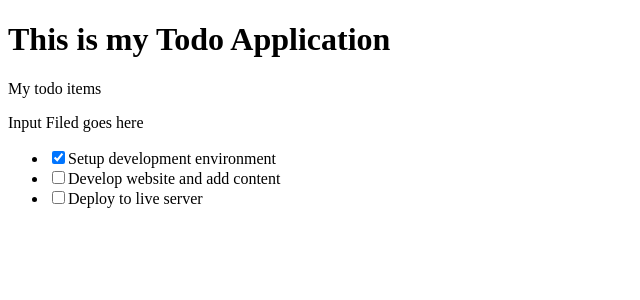
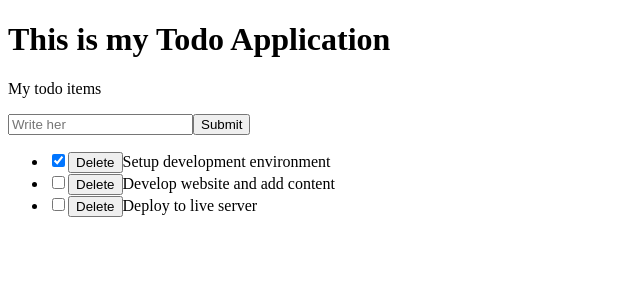
Before and after one commit to tumainimaganiko/react-todo-lists, a React (Vite) app: page / in a window 1280 px wide. Shown: the top 300 px of the page, without its empty margins (0-640 px from the left). Built offline with nearby package versions, Linux system fonts and the light colour scheme.

Commit message:
Add Todo list items

```diff
--- a/src/components/InputTodo.jsx
+++ b/src/components/InputTodo.jsx
@@ -1,6 +1,23 @@
-const InputTodo = () => {
+import { useState } from "react";
+
+const InputTodo = ( { addTodoItem }) => {
+
+    const [title, setTitle] = useState('');
+
+
+    const handleSubmit = (e) => {
+        e.preventDefault();
+        addTodoItem(title);
+        setTitle('');
+    }
+    const handleInput = (e) => {
+        setTitle(e.target.value)
+    }
     return (
-        <div>Input Filed goes here</div>
+        <form onSubmit={handleSubmit}>
+            <input type="text" placeholder="Write her" value={title} onChange={handleInput}/>
+            <button>Submit</button>
+        </form>
     )
 }
 
--- a/src/components/TodoItem.jsx
+++ b/src/components/TodoItem.jsx
@@ -1,8 +1,9 @@
-const TodoItem = ({ itemList, handleChange}) => {
+const TodoItem = ({ itemList, handleChange, delTodo }) => {
 
     return (
         <li>
             <input type="checkbox" checked={itemList.completed} onChange={() => handleChange(itemList.id)}/>
+            <button onClick={() => delTodo(itemList.id)}>Delete</button>
             {itemList.title}
         </li>
     )
--- a/src/components/TodosList.jsx
+++ b/src/components/TodosList.jsx
@@ -1,10 +1,10 @@
 import TodoItem from "@/components/TodoItem"
 
-const TodosList = ({ todoProps, handleChange }) => {
+const TodosList = ({ todoProps, handleChange, delTodo }) => {
     return (
         <ul>
             {todoProps.map(item => (
-                <TodoItem key={item.id} itemList={item} handleChange={handleChange} />
+                <TodoItem key={item.id} itemList={item} handleChange={handleChange} delTodo={delTodo} />
             ))}
         </ul>
     )
--- a/src/components/TodosLogic.jsx
+++ b/src/components/TodosLogic.jsx
@@ -21,6 +21,16 @@ const TodosLogic = () => {
           },
     ])
 
+    const addTodoItem = (title) => {
+        console.log(title);
+        const newTodo = {
+            id:4,
+            title: title,
+            completed: false
+        }
+        setTodos([...todos,newTodo])
+    }
+
     const handleChange = (id) => {
         setTodos(prevState =>
                 prevState.map((todo) => {
@@ -35,10 +45,14 @@ const TodosLogic = () => {
             )
     }
 
+    const delTodo = (id) => {
+        setTodos([...todos.filter(todo => (todo.id !== id))])
+    }
+
     return (
         <>
-        <InputTodo />
-        <TodosList todoProps={todos} handleChange={handleChange} />
+        <InputTodo addTodoItem={addTodoItem} />
+        <TodosList todoProps={todos} handleChange={handleChange} delTodo={delTodo} />
         </>
     )
 }
```
